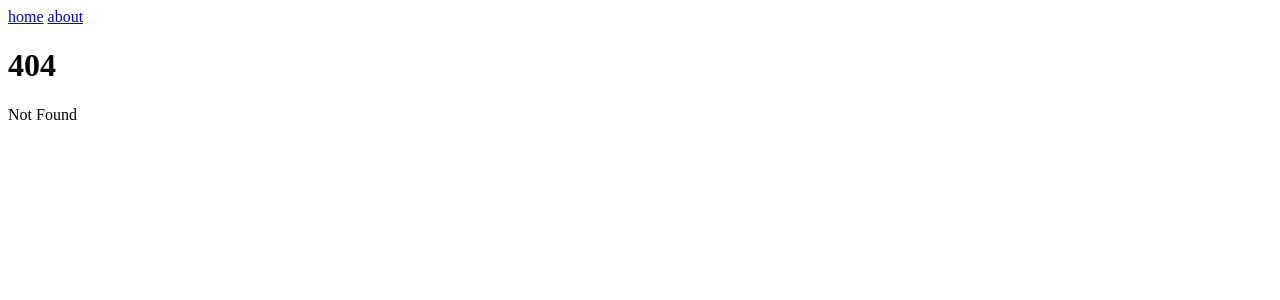
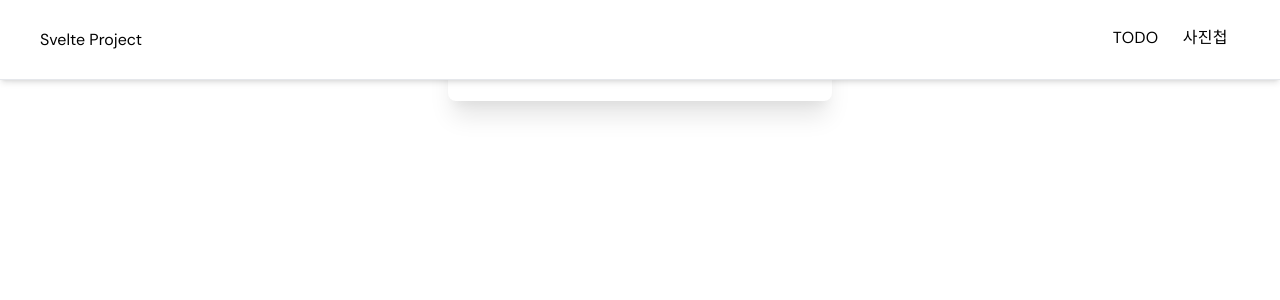
Before and after one commit to sdh077/svelte-practice, a SvelteKit app: page /tailwind in a window 1280 px wide. Before the commit this address had no page. Shown: the top 300 px of the page. Built offline with nearby package versions, Linux system fonts and the light colour scheme.

Commit message:
navigation

```diff
--- /dev/null
+++ b/postcss.config.cjs
@@ -0,0 +1,6 @@
+module.exports = {
+  plugins: {
+    tailwindcss: {},
+    autoprefixer: {},
+  },
+}
--- /dev/null
+++ b/src/app.css
@@ -0,0 +1,43 @@
+@import url('https://fonts.googleapis.com/css2?family=DM+Sans:wght@400;700&display=swap');
+/* Write your global styles here, in PostCSS syntax */
+@tailwind base;
+@tailwind components;
+@tailwind utilities;
+
+@layer base {
+	html {
+		font-family: DM Sans, system-ui, sans-serif;
+	}
+}
+
+@layer components {
+	.wiggle {
+		animation: shake 0.82s cubic-bezier(0.36, 0.07, 0.19, 0.97) both;
+		transform: translate3d(0, 0, 0);
+		backface-visibility: hidden;
+		perspective: 1000px;
+	}
+
+	@keyframes shake {
+		10%,
+		90% {
+			transform: translate3d(-1px, 0, 0);
+		}
+
+		20%,
+		80% {
+			transform: translate3d(2px, 0, 0);
+		}
+
+		30%,
+		50%,
+		70% {
+			transform: translate3d(-4px, 0, 0);
+		}
+
+		40%,
+		60% {
+			transform: translate3d(4px, 0, 0);
+		}
+	}
+}
--- a/src/components/Header.svelte
+++ b/src/components/Header.svelte
@@ -1,27 +1,41 @@
 <script>
-	import wordmark from "$svg/wordmark.svg";
+	const navs = [
+		{
+			title: 'ToDo',
+			link: 'todo'
+		},
+		{
+			title: '사진첩',
+			link: 'gallery'
+		}
+	];
 </script>
 
-<header>
-	<div class="wordmark">
-asf	</div>
-</header>
-
-<style>
-	.wordmark {
-		max-width: 10em;
-		margin: 0 auto;
-		padding: 1em 0;
-	}
-	.wordmark a {
-		border: none;
-		display: block;
-		color: var(--color-fg);
-	}
-	.wordmark a:hover {
-		background-color: transparent;
-	}
-	:global(.wordmark svg path) {
-		fill: currentColor;
-	}
-</style>
+<nav
+	class="minimum-width-rem fixed inset-x-0 top-0 flex h-14 w-full items-center justify-center border-b bg-white px-3 shadow-md sm:h-20 sm:px-10 z-40 delay-500 svelte-1482j9b"
+>
+	<div class="flex w-full items-center justify-between gap-4 lg:gap-8">
+		<div class="flex items-center gap-4">
+			<a href="/" aria-label="Click to route home page" class="block shrink-0">Svelte Project</a>
+		</div>
+		<div class="hidden lg:block">
+			<ul class="flex flex-row items-center justify-center font-semibold tracking-wide">
+				{#each navs as nav}
+					<li class="hoverable mx-1 svelte-bmrkxt">
+						<div
+							class="itmes-center relative flex h-20 shrink-0 justify-center whitespace-nowrap border-b-4 border-transparent p-2 font-medium uppercase hover:border-yellow-500           "
+						>
+							<a
+								href={nav.link}
+								aria-label="Click to route into category related products page"
+								data-sveltekit-reload=""
+								class="flex w-full items-center gap-1"
+								><span>{nav.title}</span>
+							</a>
+						</div>
+					</li>
+				{/each}
+			</ul>
+		</div>
+	</div>
+</nav>
--- a/src/routes/+layout.svelte
+++ b/src/routes/+layout.svelte
@@ -1,9 +1,9 @@
 <script>
+	import '../app.css';
+	import Header  from '$components/Header.svelte'
 </script>
 
-<nav>
-	<a href="/">home</a>
-	<a href="/about">about</a>
-</nav>
+<Header/>
+
 
 <slot />
--- a/src/routes/+page.svelte
+++ b/src/routes/+page.svelte
@@ -1,2 +1,10 @@
-<h1>Welcome to SvelteKit</h1>
-<p>Visit <a href="https://kit.svelte.dev">kit.svelte.dev</a> to read the documentation</p>
+<h1 class="text-3xl font-bold underline">
+	Hello world!
+	<button class="bg-sky-500 hover:bg-sky-700 ..."> Save changes </button>
+</h1>
+
+<style lang="postcss">
+	:global(html) {
+		background-color: theme(colors.gray.100);
+	}
+</style>
--- /dev/null
+++ b/src/routes/tailwind/+page.svelte
@@ -0,0 +1,42 @@
+<div class="container mx-auto">
+	<div class="chat-notification">
+		<div class="chat-notification-logo-wrapper" />
+		<div class="chat-notification-content">
+			<h4 class="chat-notification-title">ChitChat</h4>
+			<p class="chat-notification-message">You have a new message!</p>
+		</div>
+	</div>
+</div>
+
+<style>
+	.chat-notification {
+		display: flex;
+		max-width: 24rem;
+		margin: 0 auto;
+		padding: 1.5rem;
+		border-radius: 0.5rem;
+		background-color: #fff;
+		box-shadow: 0 20px 25px -5px rgba(0, 0, 0, 0.1), 0 10px 10px -5px rgba(0, 0, 0, 0.04);
+	}
+	.chat-notification-logo-wrapper {
+		flex-shrink: 0;
+	}
+	.chat-notification-logo {
+		height: 3rem;
+		width: 3rem;
+	}
+	.chat-notification-content {
+		margin-left: 1.5rem;
+		padding-top: 0.25rem;
+	}
+	.chat-notification-title {
+		color: #1a202c;
+		font-size: 1.25rem;
+		line-height: 1.25;
+	}
+	.chat-notification-message {
+		color: #718096;
+		font-size: 1rem;
+		line-height: 1.5;
+	}
+</style>
--- a/svelte.config.js
+++ b/svelte.config.js
@@ -1,4 +1,5 @@
 import adapter from '@sveltejs/adapter-auto';
+import { vitePreprocess } from '@sveltejs/kit/vite';
 
 /** @type {import('@sveltejs/kit').Config} */
 const config = {
@@ -7,7 +8,8 @@ const config = {
 		// If your environment is not supported or you settled on a specific environment, switch out the adapter.
 		// See https://kit.svelte.dev/docs/adapters for more information about adapters.
 		adapter: adapter()
-	}
+	},
+	preprocess: vitePreprocess()
 };
 
 export default config;
--- /dev/null
+++ b/tailwind.config.cjs
@@ -0,0 +1,8 @@
+/** @type {import('tailwindcss').Config} */
+module.exports = {
+  content: ['./src/**/*.{html,js,svelte,ts}'],
+  theme: {
+    extend: {},
+  },
+  plugins: [],
+}
--- a/vite.config.js
+++ b/vite.config.js
@@ -1,9 +1,35 @@
+import { readFileSync } from "fs";
 import { sveltekit } from '@sveltejs/kit/vite';
-import { defineConfig } from 'vitest/config';
+import { timeFormat } from "d3";
+import path from "path";
+import svg from "vite-plugin-svgstring";
+import dsv from "@rollup/plugin-dsv";
 
-export default defineConfig({
-	plugins: [sveltekit()],
-	test: {
-		include: ['src/**/*.{test,spec}.{js,ts}']
+const { version } = JSON.parse(readFileSync("package.json", "utf8"));
+const timestamp = timeFormat("%Y-%m-%d-%H:%M")(new Date());
+
+const config = {
+	define: {
+		__VERSION__: JSON.stringify(version),
+		__TIMESTAMP__: JSON.stringify(timestamp)
+	},
+	plugins: [
+		sveltekit(),
+		dsv(),
+		svg()
+	],
+	resolve: {
+		alias: {
+			"$actions": path.resolve("./src/actions"),
+			"$components": path.resolve("./src/components"),
+			"$data": path.resolve("./src/data"),
+			"$routes": path.resolve("./src/routes"),
+			"$stores": path.resolve("./src/stores"),
+			"$styles": path.resolve("./src/styles"),
+			"$svg": path.resolve("./src/svg"),
+			"$utils": path.resolve("./src/utils")
+		}
 	}
-});
+};
+
+export default config;
```
Also changed, not shown: package.json (+14 -1 lines), 1 other file (tests, documents, lock files or other folders).
